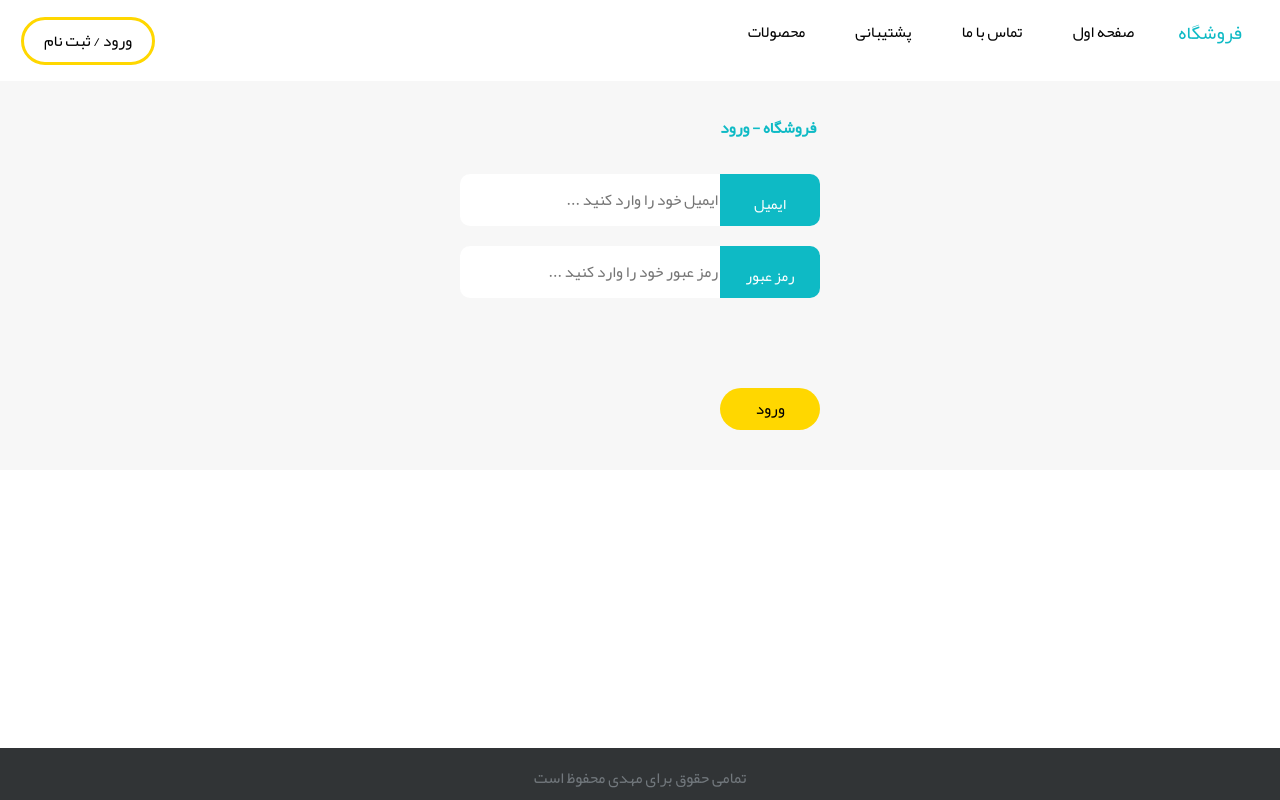
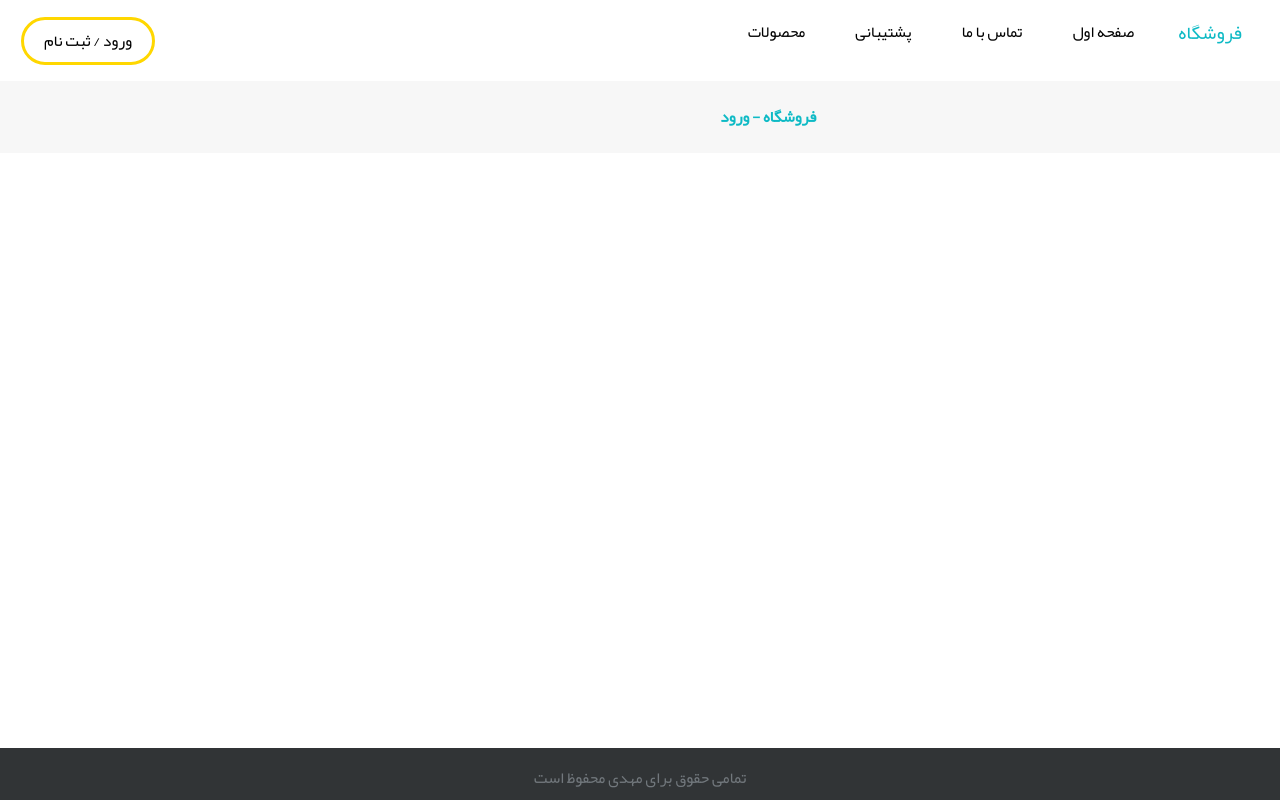
Before and after one commit to mnn59/web-new, a React app: page /login in a window 1280 px wide. Built offline with nearby package versions, Linux system fonts and the light colour scheme.

Commit message:
Remove some code for test[WIP]

```diff
--- a/src/containers/Login/Login.js
+++ b/src/containers/Login/Login.js
@@ -1,4 +1,4 @@
-import React from 'react'
+import React, {useState} from 'react'
 import classes from './Login.module.css'
 import {Link} from "react-router-dom";
 import LoginButton from '../../components/UI/SearchButton/SearchButton'
@@ -6,8 +6,12 @@ import Auxiliary from "../../hoc/Auxiliary";
 import Footer from '../../components/UI/Footer/Footer'
 import Header from '../../components/UI/Header/Header'
 import LabeledInput from '../../components/UI/LabeledInput/LabeledInput'
+import SortByBox from "../../components/UI/SortByBox/SortByBox";
 
 const login = () => {
+
+
+
     const inputHandler = () => {
         console.log('input validation')
     }
@@ -17,43 +21,49 @@ const login = () => {
         console.log(document.getElementById('email_input').value)
     }
     return (
+        // <Auxiliary>
+        //     <Header/>
+        //     <form className={classes.grid_container}>
+        //         <h1 className={classes.grid_header}>فروشگاه - ورود</h1>
+        //         <div className={classes.grid_item}>
+        //             <input
+        //                 type="text"
+        //                 className={classes.email_input}
+        //                 id="email_input"
+        //                 placeholder="ایمیل خود را وارد کنید ..."
+        //                 onClick={inputHandler}
+        //                 required
+        //             />
+        //         </div>
+        //
+        //         <div className={classes.label_item}>ایمیل</div>
+        //         <div className={classes.grid_item}>
+        //             <input
+        //                 type="password"
+        //                 className={classes.password_input}
+        //                 placeholder="رمز عبور خود را وارد کنید ..."
+        //                 required
+        //             />
+        //         </div>
+        //         <div className={classes.label_item}>رمز عبور</div>
+        //         <LoginButton
+        //             value="ورود"
+        //             className={classes.login_button}
+        //             onClick={LoginButtonHandler}
+        //             type="submit"
+        //         />
+        //     </form>
+        //     <Footer className={classes.footerHere}/>
+        // </Auxiliary>
+
         <Auxiliary>
             <Header />
-            <div className={classes.grid_container}>
-                {/*<h1>Login Page</h1>*/}
-                {/*<span>*/}
-                {/*    don't have an account ?*/}
-                {/*    <Link to="/signup">Sign up</Link>*/}
-                {/*</span>*/}
-                {/*<br/>*/}
-                {/*<span>Go back <Link to="/">Home</Link></span>*/}
-                {/*<h1 className={classes.grid_item}></h1>*/}
-                <h1 className={classes.grid_header}>فروشگاه - ورود</h1>
+            <form className={classes.grid_container}>
+                <strong className={classes.grid_header}>فروشگاه - ورود</strong>
+            </form>
 
-                <div className={classes.grid_item}>
-                    <input
-                        type="text"
-                        className={classes.email_input}
-                        id="email_input"
-                        placeholder="ایمیل خود را وارد کنید ..."
-                        onClick={inputHandler}
-                        required
-                    />
-                </div>
-                <div className={classes.label_item}>ایمیل</div>
-                {/*<LabeledInput placeholder="ایمیل خود را وارد کنید ..." label="ایمیل"/>*/}
-                <div className={classes.grid_item}>
-                    <input type="password" className={classes.password_input} placeholder="رمز عبور خود را وارد کنید ..."/>
-                </div>
-                <div className={classes.label_item}>رمز عبور</div>
-                {/*<LabeledInput placeholder="رمز عبور خود را وارد کنید ..." label="رمز عبور"/>*/}
-                <LoginButton
-                    value="ورود"
-                    className={classes.login_button}
-                    onClick={LoginButtonHandler}
-                    type="submit"
-                />
-            </div>
+            {/*test*/}
+            {/*<SortByBox/>*/}
             <Footer className={classes.footerHere}/>
         </Auxiliary>
 
```
